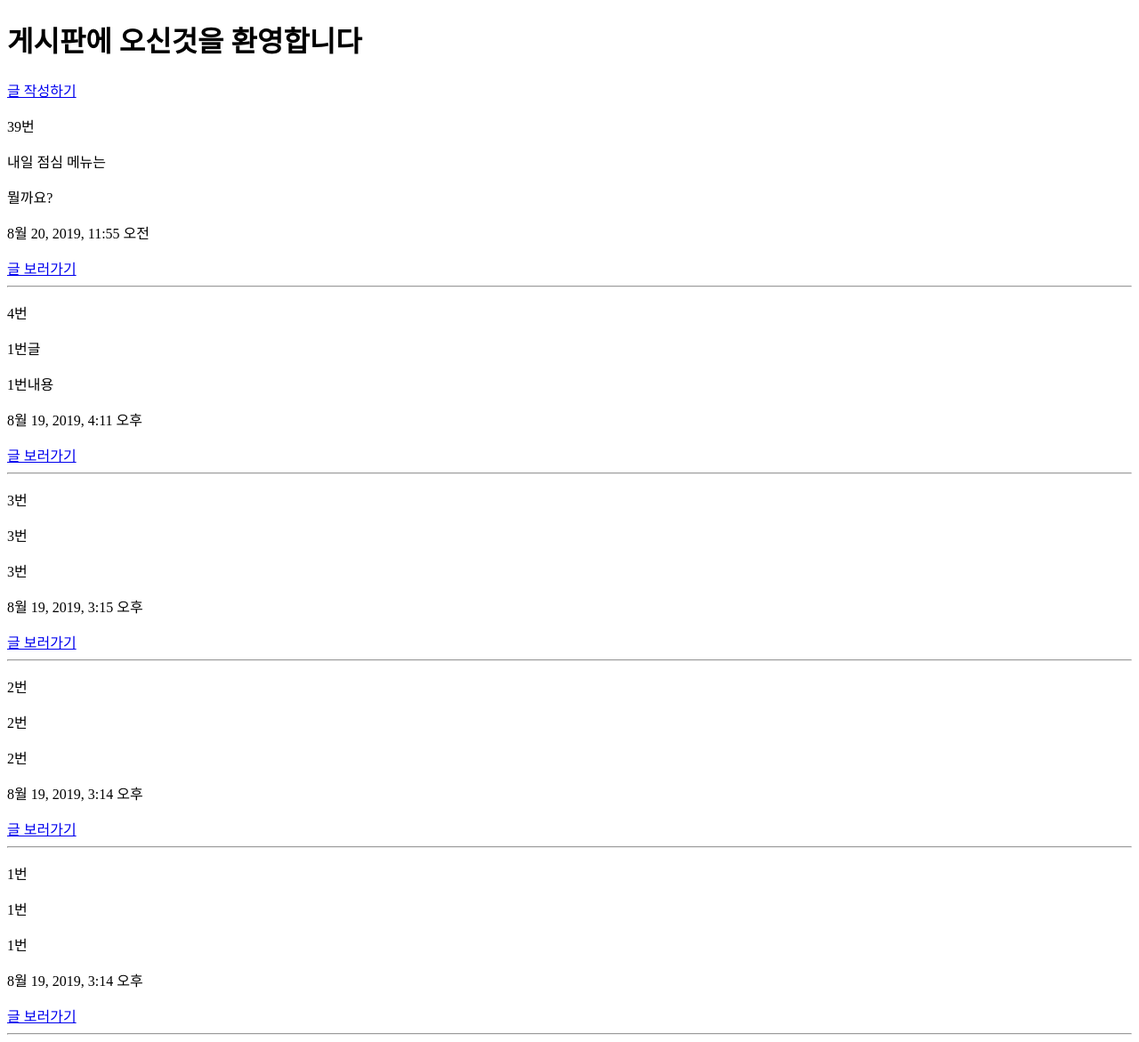
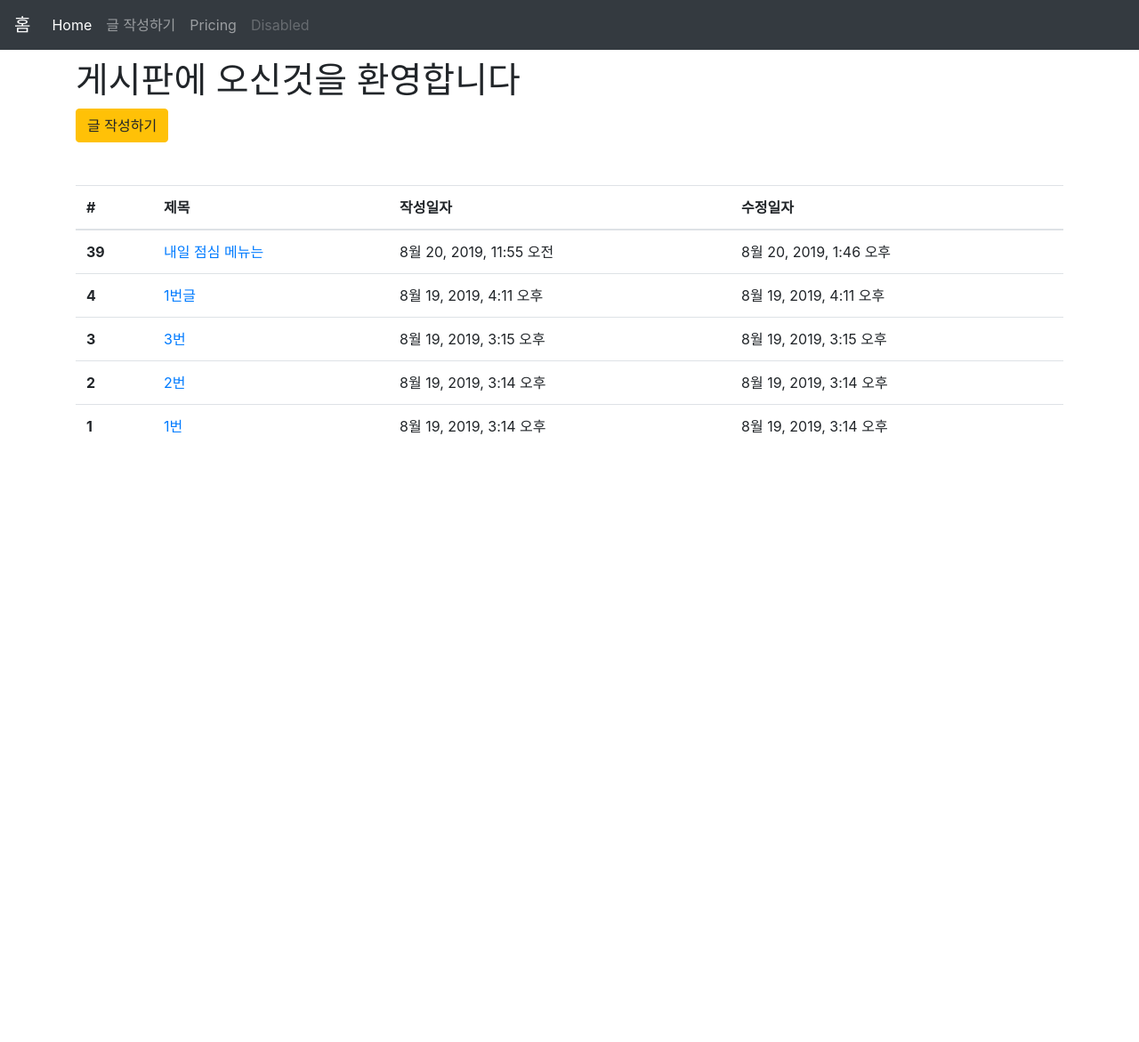
Before and after one commit to sht3898/django-crud, a Django app: page /articles/ in a window 1280 px wide. Shown: the whole page at 89% size. After the commit the page ends 488 px from the top, so only its background shows below. Run offline with Django 3.2, Linux system fonts and the light colour scheme; data comes from the database, SQL or seed files in the repository; both versions use the stored data as it was after the commit; some libraries are stand-ins or nearby versions.

Commit message:
190820 | crud

```diff
--- a/articles/templates/articles/base.html
+++ b/articles/templates/articles/base.html
@@ -1,15 +1,55 @@
 <!DOCTYPE html>
 <html lang="ko">
+
 <head>
   <meta charset="UTF-8">
   <meta name="viewport" content="width=device-width, initial-scale=1.0">
   <meta http-equiv="X-UA-Compatible" content="ie=edge">
   <title>게시판</title>
-  <!-- {% block css %} {% endblock %} -->
+  <link rel="stylesheet" href="https://stackpath.bootstrapcdn.com/bootstrap/4.3.1/css/bootstrap.min.css"
+    integrity="sha384-ggOyR0iXCbMQv3Xipma34MD+dH/1fQ784/j6cY/iJTQUOhcWr7x9JvoRxT2MZw1T" crossorigin="anonymous">
+{% block css %} {% endblock %}
 </head>
+
 <body>
+  <nav class="navbar navbar-expand-lg navbar-dark bg-dark">
+    <a class="navbar-brand" href="/articles">홈</a>
+    <button class="navbar-toggler" type="button" data-toggle="collapse" data-target="#navbarNav"
+      aria-controls="navbarNav" aria-expanded="false" aria-label="Toggle navigation">
+      <span class="navbar-toggler-icon"></span>
+    </button>
+    <div class="collapse navbar-collapse" id="navbarNav">
+      <ul class="navbar-nav">
+        <li class="nav-item active">
+          <a class="nav-link" href="/articles">Home <span class="sr-only">(current)</span></a>
+        </li>
+        <li class="nav-item">
+          <a class="nav-link" href="/articles/new">글 작성하기</a>
+        </li>
+        <li class="nav-item">
+          <a class="nav-link" href="#">Pricing</a>
+        </li>
+        <li class="nav-item">
+          <a class="nav-link disabled" href="#" tabindex="-1" aria-disabled="true">Disabled</a>
+        </li>
+      </ul>
+    </div>
+  </nav>
+  <div class="container">
+    {% block body %}{% endblock %}
+  </div>
   <!-- <h1>Base is everywhere!</h1> -->
   <!-- <h2>I am {block body} {endblock}!</h2> -->
-  {% block body %}{% endblock %}
+
+  <script src="https://code.jquery.com/jquery-3.3.1.slim.min.js"
+    integrity="sha384-q8i/X+965DzO0rT7abK41JStQIAqVgRVzpbzo5smXKp4YfRvH+8abtTE1Pi6jizo" crossorigin="anonymous">
+  </script>
+  <script src="https://cdnjs.cloudflare.com/ajax/libs/popper.js/1.14.7/umd/popper.min.js"
+    integrity="sha384-UO2eT0CpHqdSJQ6hJty5KVphtPhzWj9WO1clHTMGa3JDZwrnQq4sF86dIHNDz0W1" crossorigin="anonymous">
+  </script>
+  <script src="https://stackpath.bootstrapcdn.com/bootstrap/4.3.1/js/bootstrap.min.js"
+    integrity="sha384-JjSmVgyd0p3pXB1rRibZUAYoIIy6OrQ6VrjIEaFf/nJGzIxFDsf4x0xIM+B07jRM" crossorigin="anonymous">
+  </script>
 </body>
+
 </html>
--- a/articles/templates/articles/index.html
+++ b/articles/templates/articles/index.html
@@ -1,14 +1,54 @@
 {% extends 'articles/base.html' %}
+{% block css %}
+<style>
+  #document {
+    margin-top: 10px;
+  }
+  #title {
+    width : 100%;
+    margin-bottom: 10px;
+  }
+  #content {
+    width : 100%;
+    height : 300px;
+    margin-bottom : 10px;
+  }
+</style>
+{% endblock %}
 {% block body %}
-  <h1>게시판에 오신것을 환영합니다</h1>
-  <a href="/articles/new/">글 작성하기</a>
+<h1 id="document">게시판에 오신것을 환영합니다</h1>
+<a href="/articles/new/" class="btn btn-warning">글 작성하기</a>
 
 <!-- <form action="/articles/delete/">
     <label for="del">삭제할 글 번호 입력: </label>
     <input id="num" type="text" name="num" placeholder="번호를 입력하세요">
     <input type="submit" value="삭제하기">
   </form> -->
-
+<table class="table mt-5">
+  <thead>
+    <tr>
+      <th scope="col">#</th>
+      <th scope="col">제목</th>
+      <th scope="col">작성일자</th>
+      <th scope="col">수정일자</th>
+    </tr>
+  </thead>
+  <tbody>
+    {% for article in articles %}
+    <tr>
+      <th scope="row">{{ article.id }}</th>
+      <td>
+        <a href="/articles/{{ article.pk }}">
+          {{ article.title }}
+        </a>
+      </td>
+      <td>{{ article.created_at }}</td>
+      <td>{{ article.updated_at }}</td>
+    </tr>
+    {% endfor %}
+  </tbody>
+</table>
+{% comment %}
 {% for article in articles %}
 <p>{{ article.id }}번</p>
 <p>{{ article.title }}</p>
@@ -16,5 +56,5 @@
 <p>{{ article.created_at }}</p>
 <a href="/articles/{{ article.pk }}">글 보러가기</a>
 <hr>
-  {% endfor %}
+{% endfor %} {% endcomment %}
 {% endblock %}
```
Also changed, not shown: articles/templates/articles/detail.html (+21 -5 lines), articles/templates/articles/new.html (+31 -2 lines), articles/templates/articles/update.html (+18 -2 lines), README.md, db.sqlite3. Lines whose indentation alone changed are shown as unchanged.
